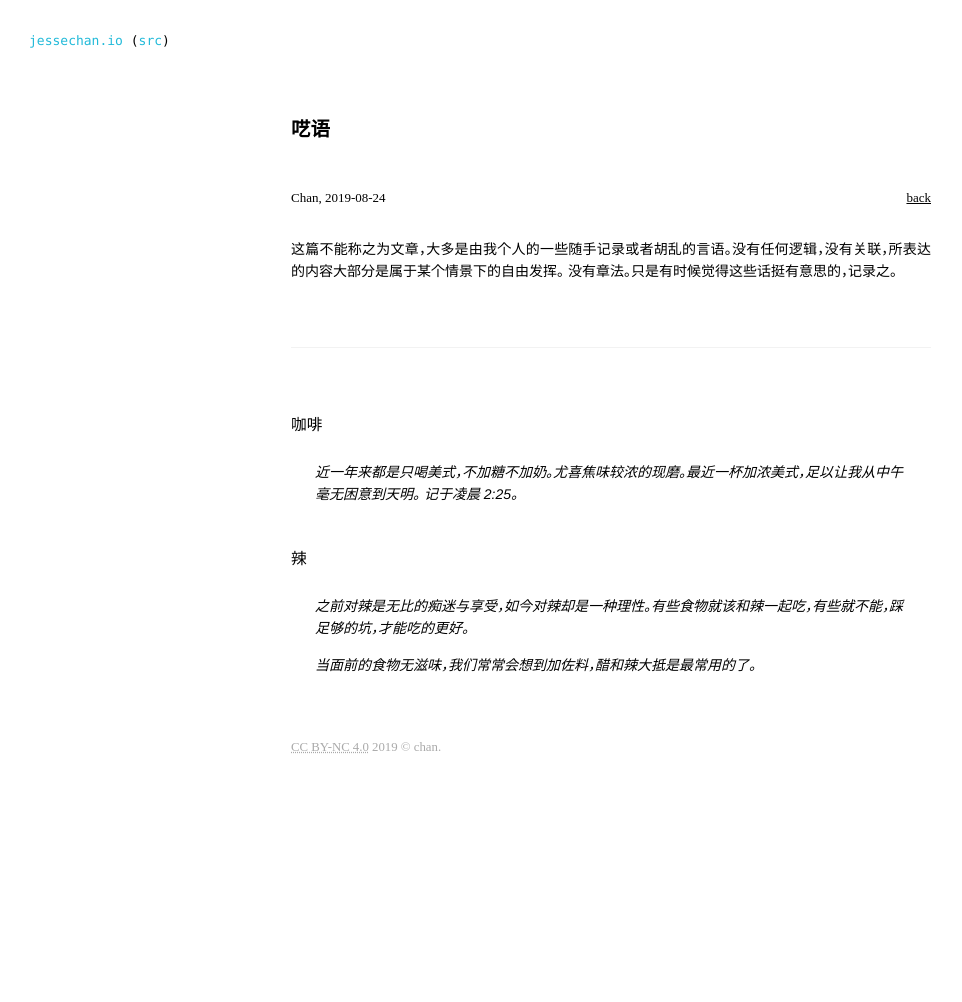
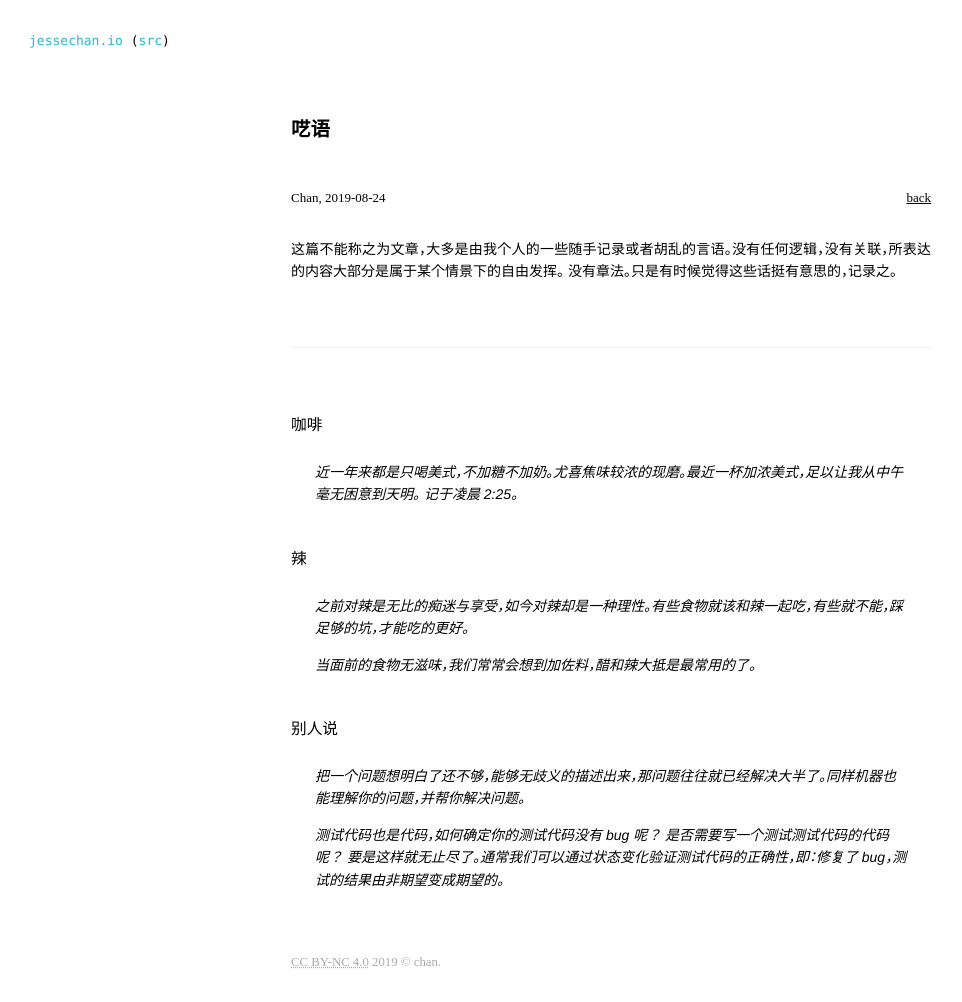
Before and after one commit to JesseEisen/chan, a Jekyll site: the page built from _posts/2019-08-24-ana.md, in a window 1280 px wide. Shown: the whole page, without its empty margins (29-991 px from the left). Built offline with Jekyll 4.4.1, drawn with Linux system fonts in a browser that asks for light colours; before the commit the page ends 900 px from its top, so only the background shows below that.

Commit message:
append new ann

```diff
--- a/_posts/2019-08-24-ana.md
+++ b/_posts/2019-08-24-ana.md
@@ -20,3 +20,9 @@ category: "essay"
 > 之前对辣是无比的痴迷与享受，如今对辣却是一种理性。有些食物就该和辣一起吃，有些就不能，踩足够的坑，才能吃的更好。
 >
 > 当面前的食物无滋味，我们常常会想到加佐料，醋和辣大抵是最常用的了。
+
+### 别人说
+
+> 把一个问题想明白了还不够，能够无歧义的描述出来，那问题往往就已经解决大半了。同样机器也能理解你的问题，并帮你解决问题。
+>
+> 测试代码也是代码，如何确定你的测试代码没有 bug 呢？ 是否需要写一个测试测试代码的代码呢？ 要是这样就无止尽了。通常我们可以通过状态变化验证测试代码的正确性，即：修复了 bug，测试的结果由非期望变成期望的。
```
